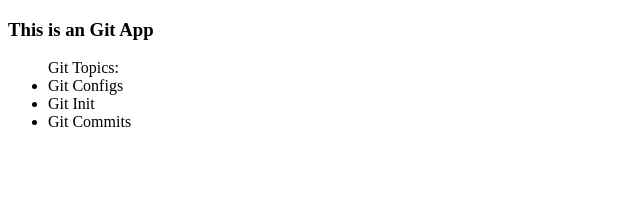
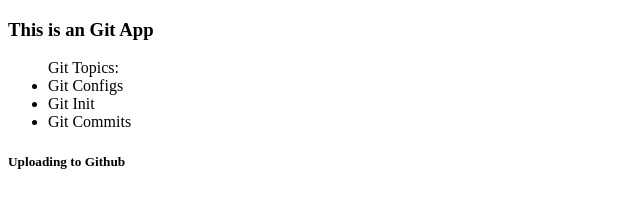
Before and after one commit to singhsarad57/learn-git, a plain HTML site: page index.html in a window 1280 px wide. Shown: the whole page, without its empty margins (0-640 px from the left). Drawn offline with Linux system fonts and the light colour scheme.

Commit message:
New Component Added: Pushing

```diff
--- a/index.html
+++ b/index.html
@@ -13,5 +13,9 @@
         <li>Git Init</li>
         <li>Git Commits</li>
     </ul>
+
+    <div>
+        <h5>Uploading to Github</h5>
+    </div>
 </body>
 </html>
```
